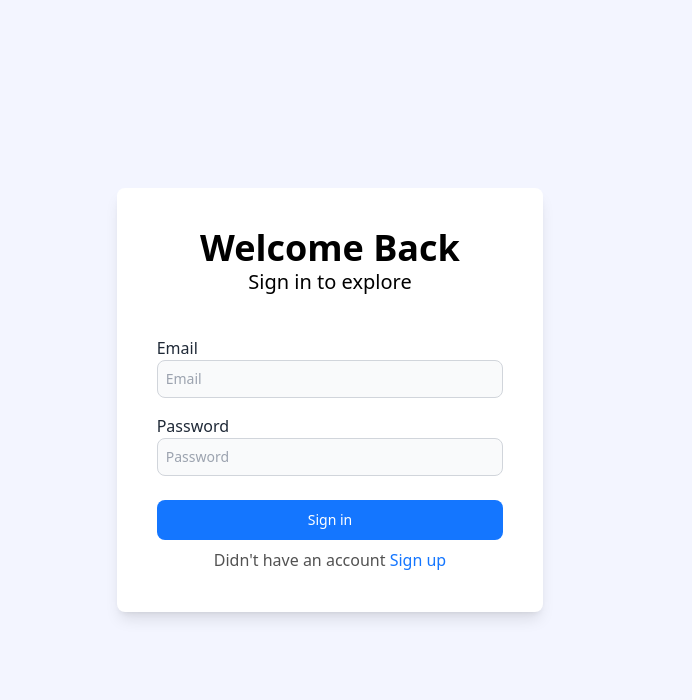
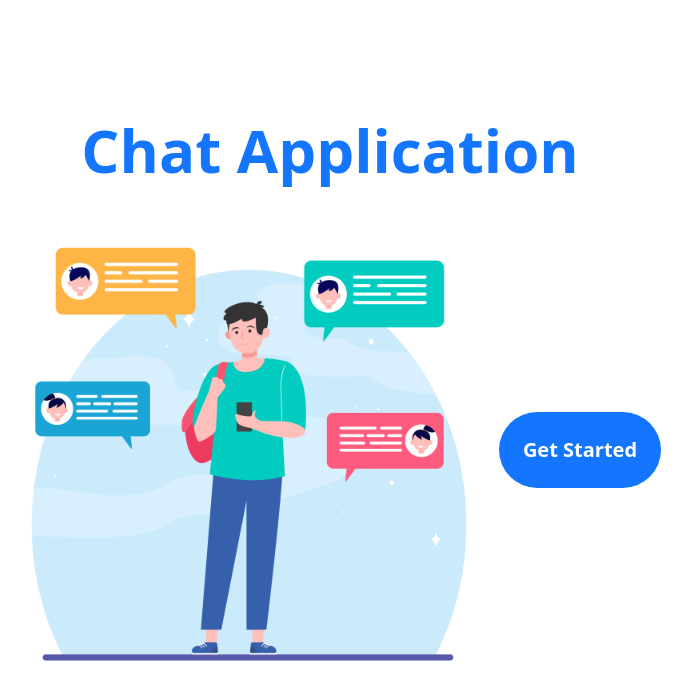
Before and after one commit to Shreekar11/Chat-Application, a React (Vite) app in the folder client/: page / in a window 1280 px wide. Before the commit this address led to /users/sign-in. Shown: the top 700 px of the page, without its empty margins (310-1002 px from the left). Built offline with nearby package versions, Linux system fonts and the light colour scheme.

Commit message:
fixed errors and maintained folder

```diff
--- a/client/src/App.jsx
+++ b/client/src/App.jsx
@@ -1,15 +1,16 @@
 import { Navigate, Route, Routes, redirect } from "react-router-dom";
 import Dashboard from "./modules/Dashboard";
+import Home from "./modules/Home";
 import Form from "./modules/Form";
 
-const ProtectedRoute = ({ children, auth=false }) => {
+const ProtectedRoute = ({ children, auth = false }) => {
   const isLoggedIn = localStorage.getItem("user:token") !== null || false;
 
   if (!isLoggedIn && auth) {
-    return <Navigate to={"/users/sign-in"} />;
+    return <Navigate to={"/sign-in"} />;
   } else if (
     isLoggedIn &&
-    ["/users/sign-in", "/users/sign-up"].includes(window.location.pathname)
+    ["/sign-in", "/sign-up"].includes(window.location.pathname)
   ) {
     return <Navigate to={"/"} />;
   }
@@ -23,13 +24,21 @@ function App() {
       <Route
         path="/"
         element={
+          <ProtectedRoute>
+            <Home />
+          </ProtectedRoute>
+        }
+      />
+      <Route
+        path="/chats"
+        element={
           <ProtectedRoute auth={true}>
             <Dashboard />
           </ProtectedRoute>
         }
       />
       <Route
-        path="/users/sign-in"
+        path="/sign-in"
         element={
           <ProtectedRoute>
             <Form isSignedIn={true} />
@@ -37,7 +46,7 @@ function App() {
         }
       />
       <Route
-        path="/users/sign-up"
+        path="/sign-up"
         element={
           <ProtectedRoute>
             <Form isSignedIn={false} />
--- /dev/null
+++ b/client/src/components/Conversations.jsx
@@ -0,0 +1,22 @@
+import Avatar from "./../assets/PFP.png";
+
+const Conversations = ({user}) => {
+  return (
+    <div>
+      <div className="flex items-center py-8 border-b border-b-gray-300">
+        <img
+          src={Avatar}
+          width={60}
+          height={60}
+          className="border border-[#1476ff] p-[2px] rounded-full"
+        />
+        <div className="ml-8">
+          <h3 className="text-2xl">{user?.fullName}</h3>
+          <p className="text-lg font-light">{user?.email}</p>
+        </div>
+      </div>
+    </div>
+  );
+};
+
+export default Conversations;
--- a/client/src/modules/Dashboard/index.jsx
+++ b/client/src/modules/Dashboard/index.jsx
@@ -3,6 +3,7 @@ import { useEffect, useState } from "react";
 import { PaperAirplaneIcon, PlusCircleIcon } from "@heroicons/react/24/outline";
 import Avatar from "../../assets/PFP.png";
 import Input from "../../components/Input";
+import Conversations from '../../components/Conversations';
 
 const conversationId = "65cc638158b2be14e2488c88";
 
@@ -49,6 +50,7 @@ const Dashboard = () => {
     fetchConversation();
   }, []);
 
+  // Messages Fetched
   const fetchMessages = async () => {
     const response = await fetch(
       `http://localhost:8000/api/message/${conversationId}`,
@@ -67,6 +69,7 @@ const Dashboard = () => {
     fetchMessages();
   }, []);
 
+  // Text submit
   const handleSendMessage = async (e) => {
     e.preventDefault();
 
@@ -112,18 +115,7 @@ const Dashboard = () => {
           <div className="">
             {conversations &&
               conversations.map(({ user }) => (
-                <div className="flex items-center py-8 border-b border-b-gray-300">
-                  <img
-                    src={Avatar}
-                    width={60}
-                    height={60}
-                    className="border border-[#1476ff] p-[2px] rounded-full"
-                  />
-                  <div className="ml-8">
-                    <h3 className="text-2xl">{user?.fullName}</h3>
-                    <p className="text-lg font-light">{user?.email}</p>
-                  </div>
-                </div>
+                <Conversations user={user}/>
               ))}
           </div>
         </div>
@@ -144,15 +136,7 @@ const Dashboard = () => {
         </div>
         <div className="h-[75%] border w-full overflow-y-scroll">
           <div className="h-[1000px] px-10 py-14">
-            <div className=" max-w-[40%] bg-[#f3f5ff] rounded-b-xl rounded-tr-xl p-4 mb-6">
-              Lorem ipsum dolor sit amet consectetur adipisicing elit. Et quo
-              esse, aperiam labore asperiores.
-            </div>
-            <div className=" max-w-[40%] text-[#f3f5ff] bg-[#1476ff] rounded-b-xl mb-6 rounded-tl-xl ml-auto p-4">
-              Lorem ipsum dolor sit amet consectetur adipisicing elit. Et quo
-              esse, aperiam labore asperiores.
-            </div>
-            {messages &&
+            {messages ?
               messages.map(({ message, user: { id } }) =>
                 id === user?.id ? (
                   <div className=" max-w-[40%] text-[#f3f5ff] bg-[#1476ff] mb-6 rounded-b-xl rounded-tl-xl ml-auto p-4">
@@ -163,6 +147,8 @@ const Dashboard = () => {
                     {message}
                   </div>
                 )
+              ) : (
+                <div className='text-center text-lg font-semibold mt-24'>No Messages or No Conversation Selected</div>
               )}
           </div>
         </div>
@@ -181,7 +167,6 @@ const Dashboard = () => {
           </div>
         </div>
       </div>
-      {/* <div className="w-[25%] h-screen"></div> */}
     </main>
   );
 };
--- a/client/src/modules/Form/index.jsx
+++ b/client/src/modules/Form/index.jsx
@@ -106,7 +106,7 @@ const Form = ({ isSignedIn }) => {
           {isSignedIn ? "Didn't have an account" : "Already have an account?"}{" "}
           <span
             onClick={() =>
-              navigate(`/users/${isSignedIn ? "sign-up" : "sign-in"}`)
+              navigate(`/${isSignedIn ? "sign-up" : "sign-in"}`)
             }
             className="text-[#1476ff] cursor-pointer"
           >
--- /dev/null
+++ b/client/src/modules/Home/index.jsx
@@ -0,0 +1,30 @@
+import { useNavigate } from "react-router-dom";
+import Image from "../../assets/chat.jpg";
+
+const index = () => {
+  const navigate = useNavigate();
+  return (
+    <div className="bg-[#ffffff] flex justify-center items-center h-screen">
+      <div className="flex flex-col justify-center items-center h-screen">
+        <h1 className="text-6xl m-5 font-semibold text-[#1476ff]">
+          Chat Application
+        </h1>
+        <div className="flex flex-row">
+          <div className="">
+            <img src={Image} alt="Chat Image" width={500} height={500} />
+          </div>
+          <div className="flex justify-center items-center">
+            <button
+              onClick={() => navigate("/chats")}
+              className="bg-[#1476ff] text-white p-6 rounded-full font-semibold text-xl"
+            >
+              Get Started
+            </button>
+          </div>
+        </div>
+      </div>
+    </div>
+  );
+};
+
+export default index;
```
Also changed, not shown: client/src/assets/chat.jpg (added).
